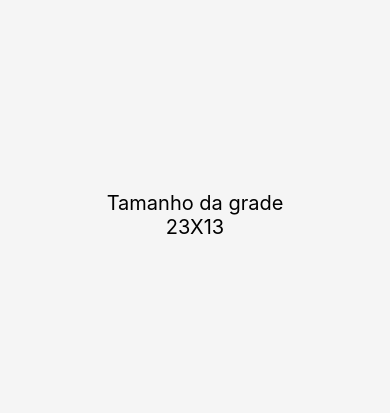
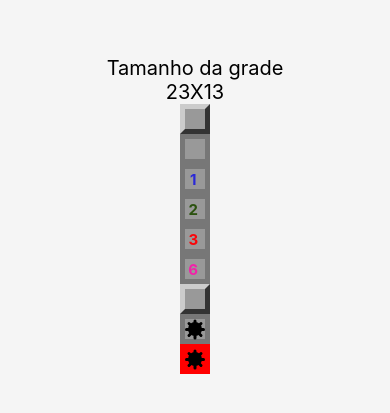
Before and after one commit to RogerioNascimento-dev/campoMinado, a React Native app: screen / in a window 390 px wide. Shown: the part 207-620 px from the top of the page. Built offline with nearby package versions, Linux system fonts and the light colour scheme.

Commit message:
criando os componentes das minas aberta, fechada, com e sem mina

```diff
--- a/App.js
+++ b/App.js
@@ -1,13 +1,26 @@
 import React from 'react';
-import {View, Text, StatusBar, StyleSheet } from 'react-native';
-import params from './src/params'
+import {View, Text, StatusBar, StyleSheet} from 'react-native';
+import params from './src/params';
+import Field from './src/components/Field';
+
 const App = () => {
     return (
         <>
             <StatusBar barStyle="dark-content" />
             <View style={styles.container}>
                 <Text style={styles.welcome}>Tamanho da grade</Text>
-        <Text style={styles.welcome}>{params.getRowsAmount()}X{params.getCollunsAmount()}</Text>
+                <Text style={styles.welcome}>
+                    {params.getRowsAmount()}X{params.getCollunsAmount()}
+                </Text>
+                <Field />
+                <Field opened />
+                <Field opened nearMines={1} />
+                <Field opened nearMines={2} />
+                <Field opened nearMines={3} />
+                <Field opened nearMines={6} />
+                <Field mined />
+                <Field mined opened />
+                <Field mined opened exploded />
             </View>
         </>
     );
@@ -18,11 +31,11 @@
         flex: 1,
         justifyContent: 'center',
         alignItems: 'center',
-    backgroundColor: '#f5f5f5'
+        backgroundColor: '#f5f5f5',
     },
     welcome: {
         fontSize: 20,
-    textAlign: 'center'
+        textAlign: 'center',
     },
 });
 
--- /dev/null
+++ b/src/components/Field.js
@@ -0,0 +1,79 @@
+import React from 'react';
+import {View, Text, StyleSheet} from 'react-native';
+import params from '../params';
+import Mine from './Mine';
+
+export default props => {
+    const {mined, opened, nearMines, exploded} = props;
+
+    const styleField = [styles.field];
+    if (opened) {
+        styleField.push(styles.opened);
+    }
+    if (exploded) {
+        styleField.push(styles.exploded);
+    }
+    if (styleField.length === 1) {
+        styleField.push(styles.regular);
+    }
+
+    let color = null;
+
+    if (nearMines > 0) {
+        if (nearMines == 1) {
+            color = '#2A28D7';
+        }
+        if (nearMines == 2) {
+            color = '#2B520F';
+        }
+        if (nearMines > 2 && nearMines < 6) {
+            color = '#F9060A';
+        }
+        if (nearMines >= 6) {
+            color = '#F221A9';
+        }
+    }
+
+    return (
+        <View style={styleField}>
+            {!mined && opened && nearMines > 0 ? (
+                <Text style={[styles.label, {color: color}]}>{nearMines} </Text>
+            ) : (
+                false
+            )}
+
+            {mined && opened ? <Mine /> : false}
+        </View>
+    );
+};
+
+const styles = StyleSheet.create({
+    field: {
+        height: params.blockSize,
+        width: params.blockSize,
+        borderWidth: params.borderSize,
+    },
+
+    regular: {
+        backgroundColor: '#999',
+        borderLeftColor: '#CCC',
+        borderTopColor: '#CCC',
+        borderRightColor: '#333',
+        borderBottomColor: '#333',
+    },
+
+    opened: {
+        backgroundColor: '#999',
+        borderColor: '#777',
+        alignItems: 'center',
+        justifyContent: 'center',
+    },
+    label: {
+        fontWeight: 'bold',
+        fontSize: params.fontSize,
+    },
+    exploded: {
+        backgroundColor: 'red',
+        borderColor: 'red',
+    },
+});
--- /dev/null
+++ b/src/components/Mine.js
@@ -0,0 +1,36 @@
+import React from 'react';
+import {View, StyleSheet} from 'react-native';
+
+export default props => {
+    return (
+        <View style={styles.container}>
+            <View style={styles.coreMine} />
+            <View style={styles.line} />
+            <View style={[styles.line, {transform: [{rotate: '45deg'}]}]} />
+            <View style={[styles.line, {transform: [{rotate: '90deg'}]}]} />
+            <View style={[styles.line, {transform: [{rotate: '135deg'}]}]} />
+        </View>
+    );
+};
+
+const styles = StyleSheet.create({
+    container: {
+        alignItems: 'center',
+        justifyContent: 'center',
+    },
+    coreMine: {
+        height: 14,
+        width: 14,
+        borderRadius: 10,
+        backgroundColor: 'black',
+        alignItems: 'center',
+        justifyContent: 'center',
+    },
+    line: {
+        position: 'absolute',
+        height: 3,
+        width: 20,
+        borderRadius: 3,
+        backgroundColor: 'black',
+    },
+});
--- a/src/params.js
+++ b/src/params.js
@@ -15,6 +15,6 @@
         const boardHeight = totalHeight * (1 - this.headerRatio);
         return Math.floor(boardHeight / this.blockSize);
     },
-}
+};
 
 export default params;
```
Also changed, not shown: 1 other file (tests, documents, lock files or other folders). Lines whose indentation alone changed are shown as unchanged.
